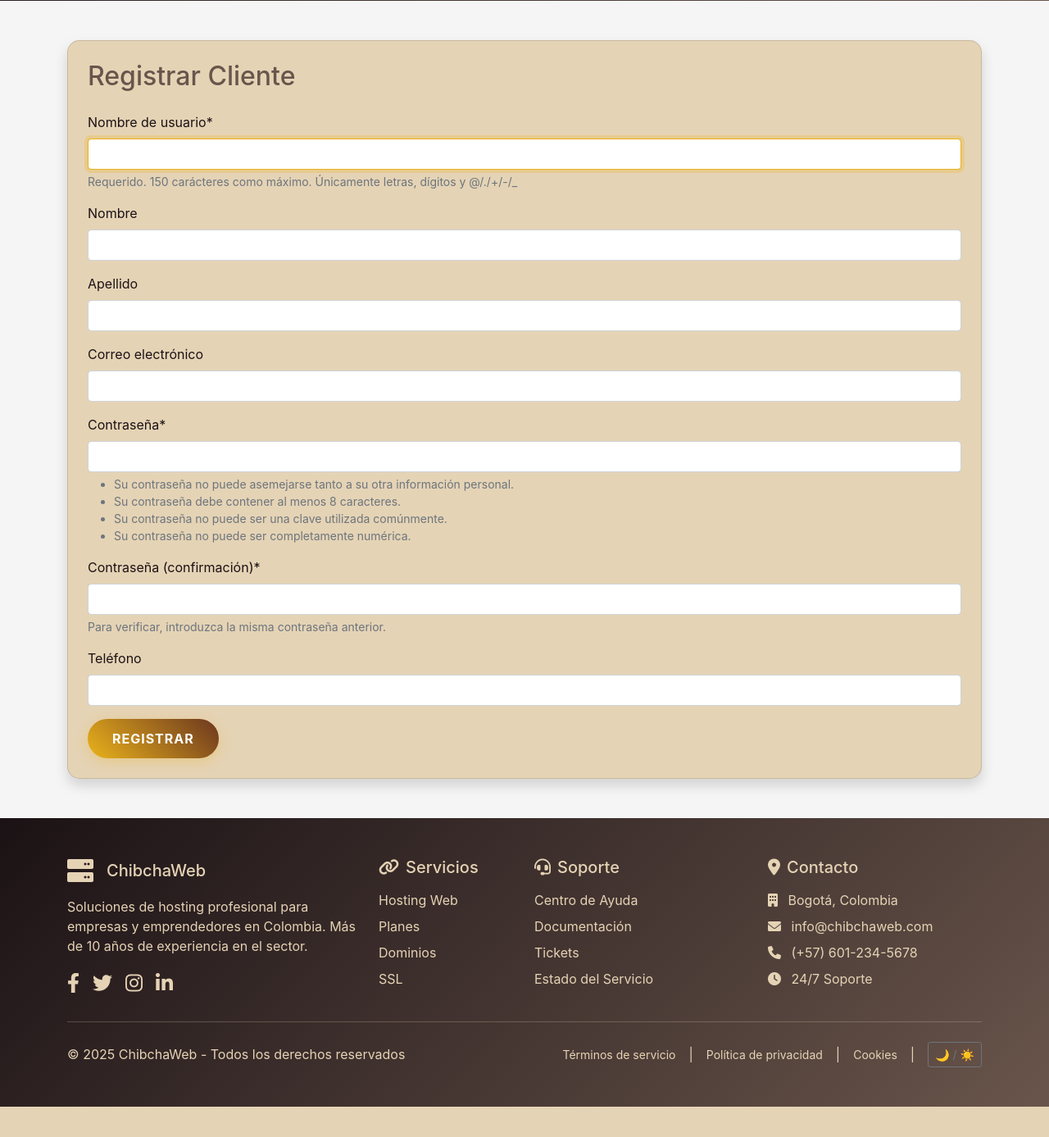
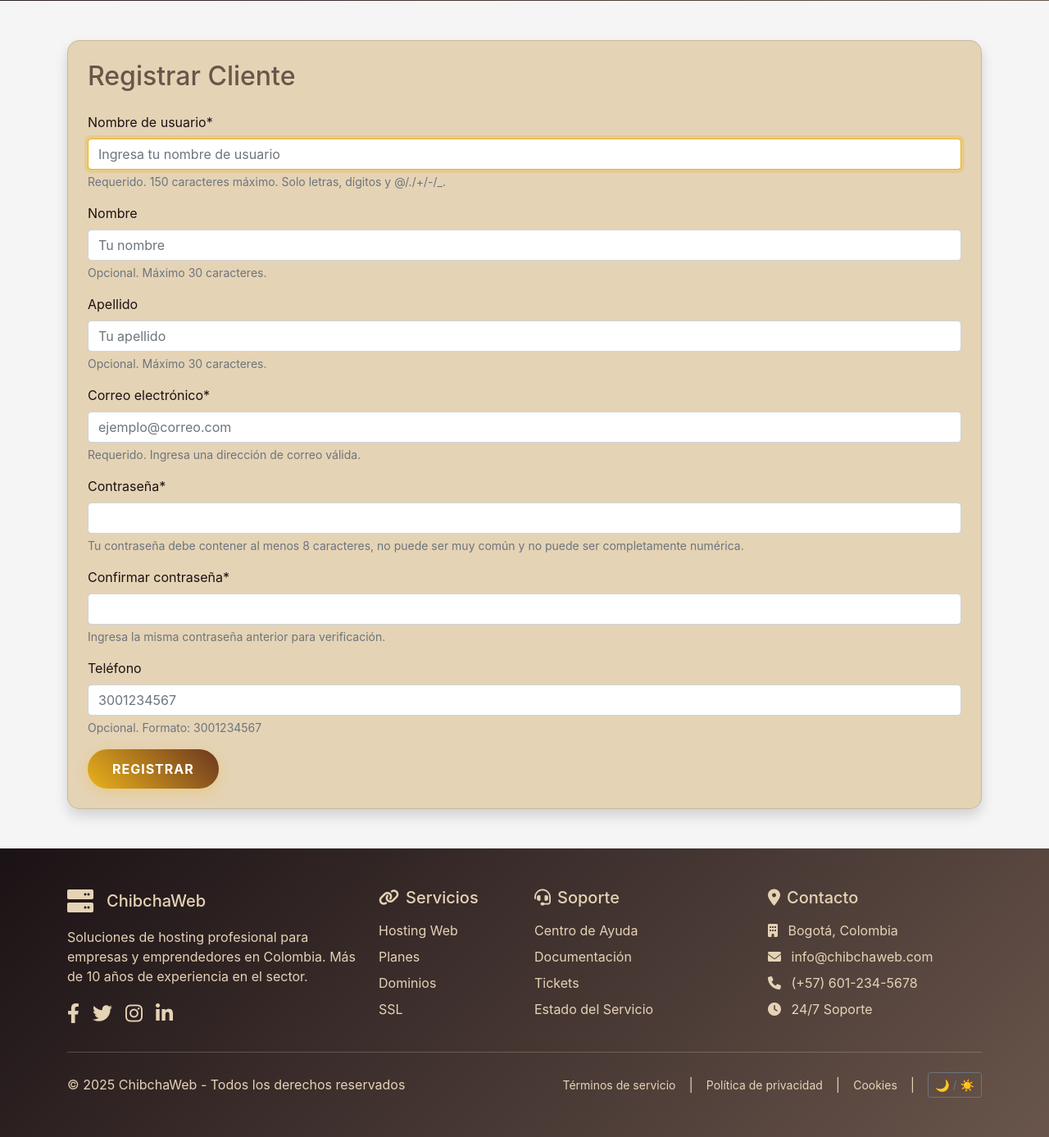
Before and after one commit to sdcelyd/ChibchaWeb, a Django app: page /Clientes/registrar/ in a window 1280 px wide. Shown: the part 455-1842 px from the top of the page at 82% size. Before the commit the page ends 1805 px from the top, so only its background shows below. Run offline with Django 5.2, Linux system fonts and the light colour scheme; some libraries are stand-ins or nearby versions.

Commit message:
agregar soporte de traducción para planes y formulario de registro

```diff
--- a/ChibchaWeb/templates/informacion.html
+++ b/ChibchaWeb/templates/informacion.html
@@ -1,4 +1,4 @@
-    {% extends "base.html" %}
+{% extends "base.html" %}
 {% load static %}
 {% load i18n %}
 {% block title %}{% trans "Información - ChibchaWeb" %}{% endblock %}
--- a/Clientes/forms.py
+++ b/Clientes/forms.py
@@ -2,28 +2,109 @@ from django import forms
 from .models import Cliente
 from django.contrib.auth.models import User
 from django.contrib.auth.forms import UserCreationForm
+from django.utils.translation import gettext_lazy as _
 
 class ClienteForm(forms.ModelForm):
     class Meta:
         model = Cliente
         fields = ['telefono']
+        labels = {
+            'telefono': _('Teléfono'),
+        }
+        help_texts = {
+            'telefono': _('Ingresa tu número de teléfono'),
+        }
 
 class RegistroClienteForm(UserCreationForm):
     # Campos del modelo User
-    first_name = forms.CharField(max_length=30, required=False, label='Nombre')
-    last_name = forms.CharField(max_length=30, required=False, label='Apellido')
+    first_name = forms.CharField(
+        max_length=30,
+        required=False,
+        label=_('Nombre'),
+        help_text=_('Opcional. Máximo 30 caracteres.')
+    )
+    last_name = forms.CharField(
+        max_length=30,
+        required=False,
+        label=_('Apellido'),
+        help_text=_('Opcional. Máximo 30 caracteres.')
+    )
+
     # Campos adicionales del modelo Cliente
-    telefono = forms.CharField(max_length=10, required=False, label='Teléfono')
+    telefono = forms.CharField(
+        max_length=10,
+        required=False,
+        label=_('Teléfono'),
+        help_text=_('Opcional. Formato: 3001234567')
+    )
+
+    # Sobrescribir el campo email para hacerlo obligatorio y con label traducido
+    email = forms.EmailField(
+        required=True,
+        label=_('Correo electrónico'),
+        help_text=_('Requerido. Ingresa una dirección de correo válida.')
+    )
 
     class Meta:
         model = User
         fields = ['username', 'first_name', 'last_name', 'email', 'password1', 'password2', 'telefono']
         labels = {
-            'username': 'Nombre de usuario',
-            'first_name': 'Nombre',
-            'last_name': 'Apellido',
-            'email': 'Correo electrónico',
+            'username': _('Nombre de usuario'),
+            'first_name': _('Nombre'),
+            'last_name': _('Apellido'),
+            'email': _('Correo electrónico'),
         }
+        help_texts = {
+            'username': _('Requerido. 150 caracteres máximo. Solo letras, dígitos y @/./+/-/_.'),
+        }
+
+    def __init__(self, *args, **kwargs):
+        super().__init__(*args, **kwargs)
+
+        # Personalizar labels y help_texts de los campos de contraseña
+        self.fields['password1'].label = _('Contraseña')
+        self.fields['password1'].help_text = _(
+            'Tu contraseña debe contener al menos 8 caracteres, '
+            'no puede ser muy común y no puede ser completamente numérica.'
+        )
+
+        self.fields['password2'].label = _('Confirmar contraseña')
+        self.fields['password2'].help_text = _(
+            'Ingresa la misma contraseña anterior para verificación.'
+        )
+
+        # Personalizar placeholders si quieres
+        self.fields['username'].widget.attrs.update({
+            'placeholder': _('Ingresa tu nombre de usuario')
+        })
+        self.fields['email'].widget.attrs.update({
+            'placeholder': _('ejemplo@correo.com')
+        })
+        self.fields['first_name'].widget.attrs.update({
+            'placeholder': _('Tu nombre')
+        })
+        self.fields['last_name'].widget.attrs.update({
+            'placeholder': _('Tu apellido')
+        })
+        self.fields['telefono'].widget.attrs.update({
+            'placeholder': _('3001234567')
+        })
+
+    def clean_email(self):
+        """Validar que el email no esté ya registrado"""
+        email = self.cleaned_data['email']
+        if User.objects.filter(email=email).exists():
+            raise forms.ValidationError(_('Ya existe un usuario con este correo electrónico.'))
+        return email
+
+    def clean_telefono(self):
+        """Validar formato del teléfono (opcional)"""
+        telefono = self.cleaned_data.get('telefono')
+        if telefono and not telefono.isdigit():
+            raise forms.ValidationError(_('El teléfono debe contener solo números.'))
+        if telefono and len(telefono) != 10:
+            raise forms.ValidationError(_('El teléfono debe tener exactamente 10 dígitos.'))
+        return telefono
 
     # Logica de base de datos, agregarlo en infraestructura
     def save(self, commit=True):
--- a/Pagos/templates/seleccionar_paquete.html
+++ b/Pagos/templates/seleccionar_paquete.html
@@ -115,7 +115,7 @@
                     <div class="benefit-content">
                         <h4 class="benefit-title">{% trans "Distribuidor Básico" %}</h4>
                         <div class="benefit-commission">
-                            <span class="commission-rate">10%</span>
+                            <span class="commission-rate">{% trans "10%%" %}</span>
                             <span class="commission-label">{% trans "de comisión" %}</span>
                         </div>
                         <p class="benefit-description">
--- a/traducir_po_v2.py
+++ b/traducir_po_v2.py
@@ -31,7 +31,7 @@ logging.basicConfig(
 logger = logging.getLogger(__name__)
 
 class PoTranslator:
-    def __init__(self, src_lang='es', dest_lang='pt', delay=0.5):
+    def __init__(self, src_lang='es', dest_lang='en', delay=0.5):
         self.src_lang = src_lang
         self.dest_lang = dest_lang
         self.delay = delay
@@ -193,7 +193,7 @@ def main():
     parser = argparse.ArgumentParser(description='Traductor de archivos Django .po')
     parser.add_argument('po_file', help='Ruta del archivo .po a traducir')
     parser.add_argument('--src', default='es', help='Idioma origen (default: es)')
-    parser.add_argument('--dest', default='pt', help='Idioma destino (default: pt)')
+    parser.add_argument('--dest', default='en', help='Idioma destino (default: en)')
     parser.add_argument('--delay', type=float, default=0.5, help='Pausa entre traducciones en segundos')
     parser.add_argument('--no-backup', action='store_true', help='No crear archivo de respaldo')
     parser.add_argument('--config', help='Archivo de configuración JSON')
@@ -227,7 +227,7 @@ if __name__ == "__main__":
     import sys
     if len(sys.argv) == 1:
         # Configuración por defecto para compatibilidad
-        PO_FILE_PATH = 'locale/pt/LC_MESSAGES/django.po'
+        PO_FILE_PATH = 'locale/en/LC_MESSAGES/django.po'
         translator = PoTranslator()
         try:
             translator.translate_po_file(PO_FILE_PATH)
```
Also changed, not shown: db.sqlite3, locale/en/LC_MESSAGES/django.po, 2 other files.
